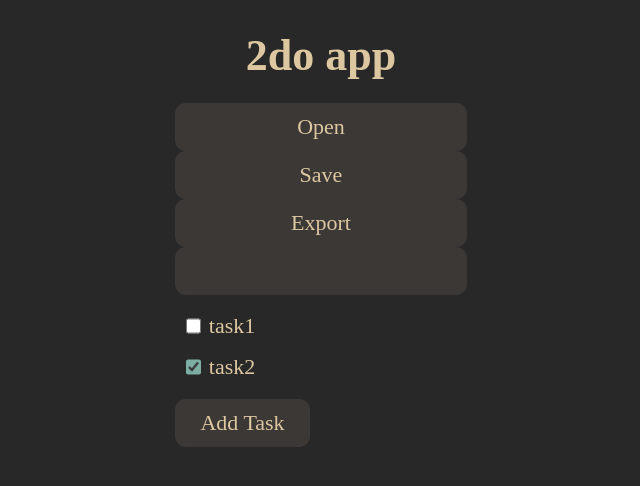
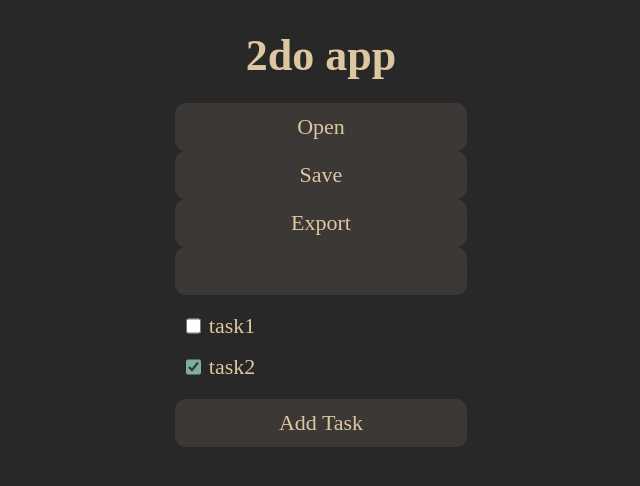
Before and after one commit to ritchielrez/2do-app, a React (Vite) app in the folder 2do-gui/: page / in a window 1280 px wide. Shown: the top 486 px of the page, without its empty margins (319-959 px from the left). Built offline with nearby package versions, Linux system fonts and the light colour scheme; a web font is replaced by a local one.

Commit message:
refactor(ui): change `#btns` to use flexbox instead of grid

```diff
--- a/2do-gui/src/index.css
+++ b/2do-gui/src/index.css
@@ -84,8 +84,7 @@ label::selection {
 }
 
 #btns {
-  display: grid;
-  grid-template-columns: 1fr 1fr;
+  display: flex;
   gap: 1em;
   margin-top: 0.5em;
 }
```
